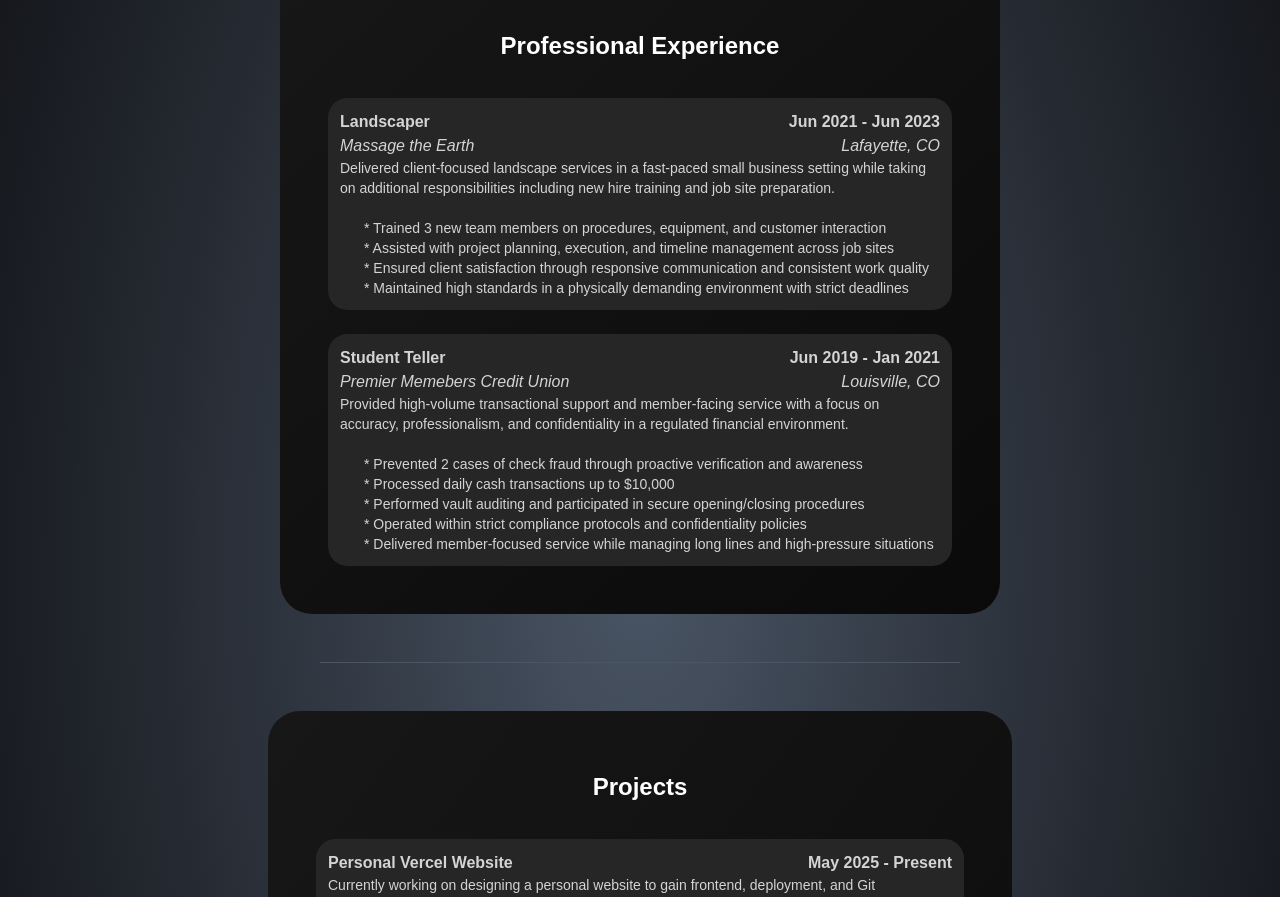
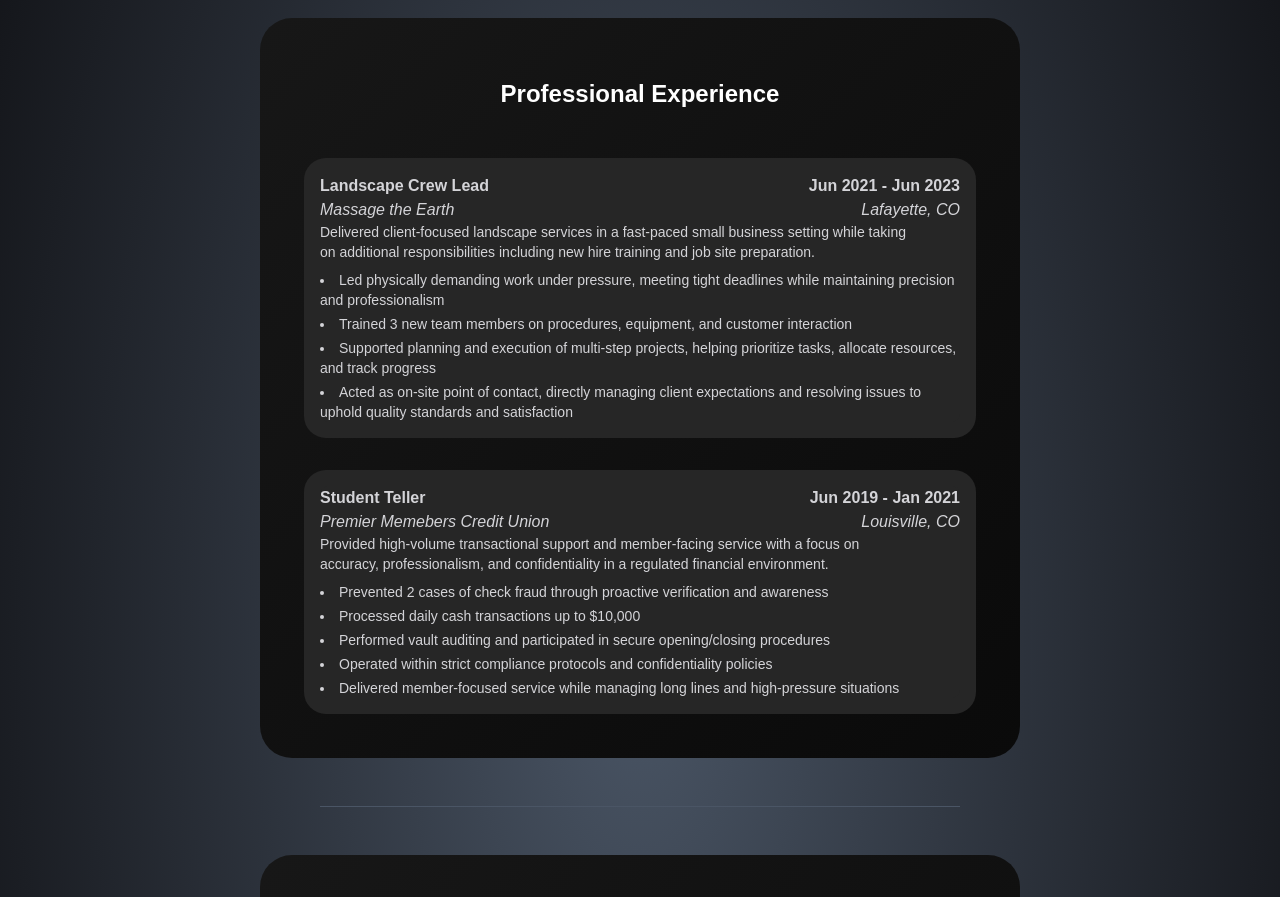
Before and after one commit to MackMaritimus/liammacksnyder, a Next.js app: page / in a window 1280 px wide. Shown: the part 1893-2790 px from the top of the page. Built offline with nearby package versions, Linux system fonts and the light colour scheme.

Commit message:
Footer and Bubble Design/Formatting Changes

```diff
--- a/src/components/sections/homepage/Footer.tsx
+++ b/src/components/sections/homepage/Footer.tsx
@@ -7,13 +7,13 @@ export default function HPFooter () {
 
         <section className = "w-full h-auto flex px-6 bg-zinc-900 text-zinc-300 gap-12">
 
-            <div className = "max-w-full h-auto flex flex-wrap flex-grow text-right items-end gap-x-3">
+            <div className = "max-w-full h-auto flex flex-wrap flex-grow text-left items-start min-[856px]:items-end gap-x-3">
                 <img
                     src = "/GitHub_Invertocat_Light.svg"
-                    className = "w-10 h-auto mt-4 mb-2"
+                    className = "w-10 h-auto mt-4 mb-3"
                 />
 
-                <a href = "https://github.com/MackMaritimus/liammacksnyder" className = "text-left text-neutral-300 mb-4 mt-6 underline" target = "_blank" rel = "noopener noreferrer">
+                <a href = "https://github.com/MackMaritimus/liammacksnyder" className = "text-left text-neutral-300 mb-4 mt-auto underline" target = "_blank" rel = "noopener noreferrer">
                     Website is open-source on GitHub
                 </a>
             </div>
--- a/src/components/sections/homepage/Resume.tsx
+++ b/src/components/sections/homepage/Resume.tsx
@@ -24,7 +24,7 @@ export default function Resume () {
                         date = "Graduation Dec 2025"
                         company = "Colorado State University"
                         location = "Fort Collins, CO"
-                        bullets= {`* Certification in Business Application Development`}
+                        bullets= {["Certification in Business Application Development"]}
                     />
 
                     {/* B.S. Marketing, CSU */}
@@ -33,7 +33,7 @@ export default function Resume () {
                         date = "Graduation Dec 2025"
                         company = "Colorado State University"
                         location = "Fort Collins, CO"
-                        bullets= {`* Certification in Business to Business Selling`}
+                        bullets= {["Certification in Business to Business Selling"]}
                     />
                 </Bubble1>
 
@@ -44,17 +44,16 @@ export default function Resume () {
 
                     {/* Landscaper Position */}
                     <BubbleTable
-                        title = "Landscaper"
+                        title = "Landscape Crew Lead"
                         date = "Jun 2021 - Jun 2023"
                         company = "Massage the Earth"
                         location = "Lafayette, CO"
                         description = "Delivered client-focused landscape services in a fast-paced small business setting while taking on additional responsibilities including new hire training and job site preparation."
-                        bullets = {`
-                            * Trained 3 new team members on procedures, equipment, and customer interaction
-                            * Assisted with project planning, execution, and timeline management across job sites
-                            * Ensured client satisfaction through responsive communication and consistent work quality
-                            * Maintained high standards in a physically demanding environment with strict deadlines`
-                        }
+                        bullets = {[
+                            "Led physically demanding work under pressure, meeting tight deadlines while maintaining precision and professionalism",
+                            "Trained 3 new team members on procedures, equipment, and customer interaction",
+                            "Supported planning and execution of multi-step projects, helping prioritize tasks, allocate resources, and track progress",
+                            "Acted as on-site point of contact, directly managing client expectations and resolving issues to uphold quality standards and satisfaction"]}
                     />
 
                     {/* Student Teller Position */}
@@ -64,13 +63,12 @@ export default function Resume () {
                         company = "Premier Memebers Credit Union"
                         location = "Louisville, CO"
                         description = "Provided high-volume transactional support and member-facing service with a focus on accuracy, professionalism, and confidentiality in a regulated financial environment."
-                        bullets = {`
-                            * Prevented 2 cases of check fraud through proactive verification and awareness
-                            * Processed daily cash transactions up to $10,000
-                            * Performed vault auditing and participated in secure opening/closing procedures
-                            * Operated within strict compliance protocols and confidentiality policies
-                            * Delivered member-focused service while managing long lines and high-pressure situations`
-                        }
+                        bullets = {[
+                            "Prevented 2 cases of check fraud through proactive verification and awareness",
+                            "Processed daily cash transactions up to $10,000",
+                            "Performed vault auditing and participated in secure opening/closing procedures",
+                            "Operated within strict compliance protocols and confidentiality policies",
+                            "Delivered member-focused service while managing long lines and high-pressure situations"]}
                     />
                 </Bubble1>
 
@@ -84,12 +82,11 @@ export default function Resume () {
                         title = "Personal Vercel Website"
                         date = "May 2025 - Present"
                         description = "Currently working on designing a personal website to gain frontend, deployment, and Git experience as well as experience with new languages and frameworks."
-                        bullets = {`
-                            • Deployed live site via Vercel with continuous integration from GitHub
-                            • Gained hands-on experience with frontend frameworks, version control, CLI Git, and static deployment
-                            • Designed custom UI/UX elements and integrated original visual content
-                            • Linked to a project archive GitHub repo that currently contains SQL work, and will contain Java, Python, and React Native work when finished. Site will also eventually contain art.`
-                        }
+                        bullets = {[
+                            "Deployed live site via Vercel with continuous integration from GitHub",
+                            "Gained hands-on experience with frontend frameworks, version control, CLI Git, and static deployment",
+                            "Designed custom UI/UX elements and integrated original visual content",
+                            "Linked to a project archive GitHub repo that currently contains SQL work, and will contain Java, Python, and React Native work when finished. Site will also eventually contain art."]}
                     />
 
                     {/* Student Teller Position */}
@@ -97,30 +94,27 @@ export default function Resume () {
                         title = "Charles Schwab Trading"
                         date = "2020 – Present"
                         description = "Traded stocks since I was 15 years old, now maintaining two brokerage accounts, both of which have achieved profits."
-                        bullets = {`
-                            * Achieved 193% growth and a 100% gain/loss ratio on one of two brokerages in 2024
-                            * Perform both fundamental and technical analysis to assess entries and exits for trades`
-                        }
+                        bullets = {[
+                            "Achieved 193% growth and a 100% gain/loss ratio on one of two brokerages in 2024",
+                            "Perform both fundamental and technical analysis to assess entries and exits for trades"]}
                     />
 
                     <BubbleTable
                         title = "2D Unity 8-Bit RPG Prototype"
                         date = "Nov 2024 – Dec 2024"
                         description = "For practice with both game engines and C#, designed the first section of a map, implemented basic scripts, and solved problems while documenting my process on Notion."
-                        bullets = {`
-                            • Implemented C# scripts for player movement, camera switching between game objects, and collision with a tilemap
-                            • Designed a map to follow logical progression, area themes, and allow for player freedom, backtracking, and exploration`
-                        }
+                        bullets = {[
+                            "Implemented C# scripts for player movement, camera switching between game objects, and collision with a tilemap",
+                            "Designed a map to follow logical progression, area themes, and allow for player freedom, backtracking, and exploration"]}
                     />
 
                     <BubbleTable
                         title = "User Customization iOS Icon Pack"
                         date = "Oct 2024 – Nov 2024"
                         description = "Designed over 150 app icons for user customization tailored for launch on Etsy using Photoshop and Illustrator."
-                        bullets = {`
-                            • Completed over 150 icons, improving process eaiciency and methods as I worked, in the span of 1 month
-                            • Performed competitor analysis, designed icons for a target market of women, identified keywords, and researched pricing`
-                        }
+                        bullets = {[
+                            "Completed over 150 icons, improving process eaiciency and methods as I worked, in the span of 1 month",
+                            "Performed competitor analysis, designed icons for a target market of women, identified keywords, and researched pricing"]}
                     />
 
                 </Bubble1>
--- a/src/components/ui/Body.tsx
+++ b/src/components/ui/Body.tsx
@@ -9,7 +9,7 @@ interface BodyProps {
 export default function Body ({ children, className = "" }:BodyProps) {
 
     return (
-        <p className = {"text-md text-neutral-300" + " " + className}>
+        <p className = {"text-md text-zinc-300" + " " + className}>
             {children}
         </p>
     );
--- a/src/components/ui/BodySmall.tsx
+++ b/src/components/ui/BodySmall.tsx
@@ -9,7 +9,7 @@ interface BodySmallProps {
 export default function BodySmall ({ children, className = "" }:BodySmallProps) {
 
     return (
-        <p className = {"text-sm text-neutral-300" + " " + className}>
+        <p className = {"text-sm text-zinc-300" + " " + className}>
             {children}
         </p>
     );
--- a/src/components/ui/Bubble1.tsx
+++ b/src/components/ui/Bubble1.tsx
@@ -10,7 +10,7 @@ interface Bubble1Props {
 function Bubble1({ children, header = "" }:Bubble1Props) {
 
     return (
-       <div className = "flex flex-col text-center bg-linear-to-br from-neutral-900 to-neutral-950 rounded-4xl mt-12 mb-12 ml-8 mr-8 max-w-full md:max-w-200 p-10 md:p-15 justify-center md:justify-start items-center">
+       <div className = "flex flex-col text-center bg-linear-to-br from-neutral-900 to-neutral-950 rounded-4xl mt-12 mb-12 ml-8 mr-8 max-w-full md:max-w-190 p-10 md:p-15 justify-center md:justify-start items-center">
             <div>
                 <Head3>
                     {header}
@@ -18,7 +18,7 @@ function Bubble1({ children, header = "" }:Bubble1Props) {
                 {children}
             </div>
        </div>
-    )
+    );
 }
 
 export default Bubble1;
--- a/src/components/ui/BubbleTable.tsx
+++ b/src/components/ui/BubbleTable.tsx
@@ -9,14 +9,14 @@ interface BubbleTableProps {
     company?: string;
     location?: string;
     description?: string;
-    bullets?: string;
+    bullets?: string[];
 }
 
-function BubbleTable ({ title="", date="", company="", location="", description="",bullets=""}:BubbleTableProps) {
+function BubbleTable ({ title="", date="", company="", location="", description="", bullets = []}:BubbleTableProps) {
 
     return (
 
-    <div className = "bg-neutral-800 rounded-[8px] ring-12 ring-neutral-800">
+    <div className = "mt-16 bg-neutral-800 rounded-[8px] ring-16 ring-neutral-800">
         <div className = "grid grid-cols-2 mt-12 text-bottom">
             <Body className = "text-left col-start-1 row-start-1 font-bold">
                 {title}
@@ -40,9 +40,14 @@ function BubbleTable ({ title="", date="", company="", location="", description=
             {description}
         </BodySmall>
 
-        <BodySmall className = "text-left max-w-150 whitespace-pre-line ml-6">
-            {bullets}
-        </BodySmall>
+        {bullets.length > 0 && (
+            <ul className = "list-disc list-inside mt-2 space-y-1 text-left text-sm text-zinc-300">
+                {bullets.map((item, index) => (
+                    <li key={index}> {item} </li>
+                ))}
+            </ul>
+        )}
+
     </div>
     );
 }
```
